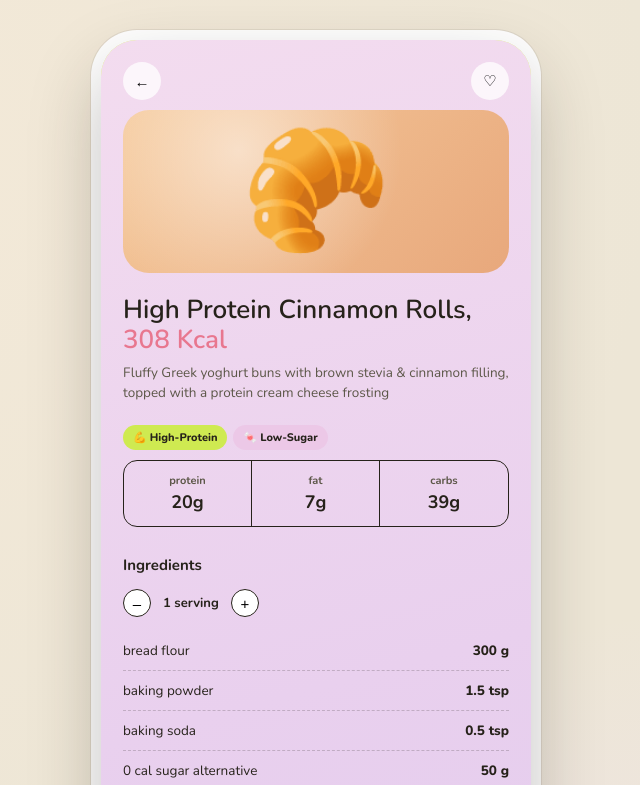
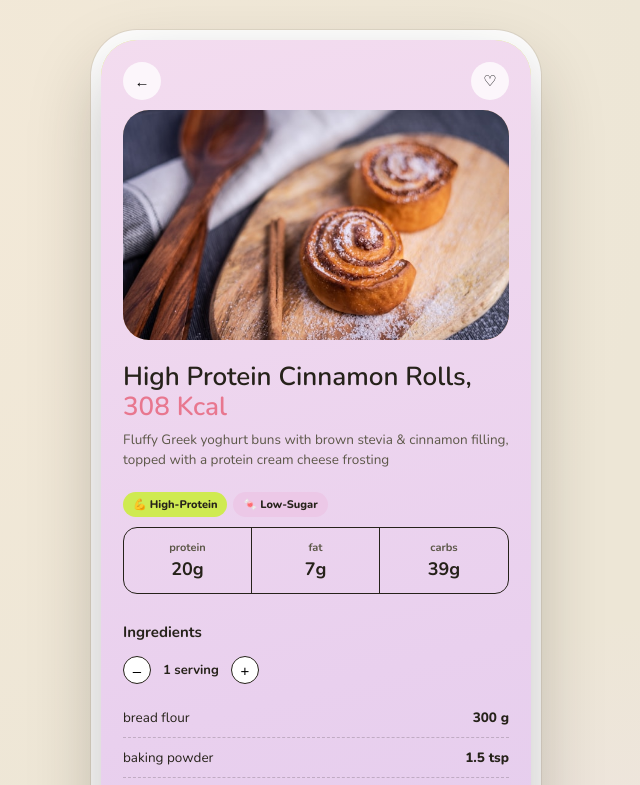
Before and after one commit to wiktoria-n/wicky-eats, a plain HTML site: page index.html in a window 1280 px wide. Both pictures are taken after a click on the element 640 px from the left and 577 px from the top of the page. Shown: the top 785 px of the page, without its empty margins (324-964 px from the left). Drawn offline with nearby package versions, Linux system fonts and the light colour scheme.

Commit message:
Update recipes UI with images, ingredient sections, and card tweaks
- Add lemon tiramisu and cinnamon rolls photos to cards and detail views
- Split Big Mac Burger Bowl ingredients into Main and Sauce sections
- Remove seasoning ingredients; update beef to 2 Burger Patty's (5%)
- Remove carbs and fat from recipe card macro display
- Add UI design inspo link to README

Co-Authored-By: Claude Sonnet 4.6 <noreply@anthropic.com>

```diff
--- a/index.html
+++ b/index.html
@@ -122,6 +122,16 @@
     background:
       radial-gradient(circle at 30% 25%, rgba(255,255,255,0.55), transparent 50%),
       linear-gradient(135deg, var(--swatch-a,#DCEA7B), var(--swatch-b,#F5C99A));
+  }
+  .rcard-img{
+    position:absolute; inset:0;
+    width:100%; height:100%;
+    object-fit:cover;
+  }
+  .detail-img{
+    width:100%; height:100%;
+    object-fit:cover;
+    border-radius:26px;
   }
   .rcard-badge{
     position:absolute; top:14px; right:14px;
@@ -289,6 +299,15 @@
     border-bottom:1px dashed rgba(38,34,26,0.2);
   }
   .ingredients li .amt{ font-weight:800; white-space:nowrap; }
+  .ingredients li.ing-section-header{
+    font-size:11px; font-weight:800;
+    text-transform:uppercase; letter-spacing:0.07em;
+    color:var(--ink-soft);
+    border-bottom:none;
+    padding-top:16px; padding-bottom:2px;
+    display:block;
+  }
+  .ingredients li.ing-section-header:first-child{ padding-top:0; }
 
   .steps{ list-style:none; }
   .steps li{
@@ -396,23 +415,29 @@ const recipes = [
     time: "15 mins",
     baseServings: 1,
     macros: { kcal: 450, protein: 45, carbs: 12, fat: 22 },
-    ingredients: [
-      { amount: 200, unit: "g", name: "lean beef mince (5% fat)" },
-      { amount: 0.5, unit: "tsp", name: "garlic powder" },
-      { amount: 0.5, unit: "tsp", name: "onion powder" },
-      { amount: 0.5, unit: "tsp", name: "smoked paprika" },
-      { amount: 1, unit: "pinch", name: "salt & pepper" },
+    ingredientSections: [
+      {
+        label: "Main",
+        items: [
+          { amount: 2, unit: null, name: "Burger Patty's (5%)" },
           { amount: 2, unit: "large", name: "lettuce leaves, shredded" },
           { amount: 1, unit: "medium", name: "tomato, diced" },
           { amount: 4, unit: "slices", name: "pickles" },
           { amount: 0.25, unit: "small", name: "white onion, finely diced" },
           { amount: 1, unit: "slice", name: "reduced-fat cheddar" },
+          { amount: 1, unit: "pinch", name: "sesame seeds (optional, for garnish)" }
+        ]
+      },
+      {
+        label: "Sauce",
+        items: [
           { amount: 3, unit: "tbsp", name: "0% Greek yoghurt (sauce base)" },
           { amount: 1, unit: "tsp", name: "American mustard" },
           { amount: 1, unit: "tsp", name: "low-sugar ketchup" },
           { amount: 1, unit: "tsp", name: "pickle juice" },
-      { amount: 0.5, unit: "tsp", name: "white wine vinegar" },
-      { amount: 1, unit: "pinch", name: "sesame seeds (optional, for garnish)" }
+          { amount: 0.5, unit: "tsp", name: "white wine vinegar" }
+        ]
+      }
     ],
     steps: [
       "Mix Greek yoghurt, mustard, ketchup, pickle juice, vinegar, a pinch of garlic powder, and onion powder. Stir well and refrigerate while you cook.",
@@ -428,6 +453,7 @@ const recipes = [
   },
   {
     id: "cinnamon-rolls",
+    image: "cinammon-rolls.jpg",
     type: "dessert",
     title: "High Protein Cinnamon Rolls",
     subtitle: "Fluffy Greek yoghurt buns with brown stevia & cinnamon filling, topped with a protein cream cheese frosting",
@@ -478,6 +504,8 @@ const recipes = [
   },
   {
     id: "lemon-tiramisu",
+    image: "lemon-tiramisu.jpg",
+    imagePosition: "bottom",
     type: "dessert",
     title: "Lemon Tiramisu",
     subtitle: "Bright, creamy, no-bake lemon dessert layered with skyr and lemon curd",
@@ -565,9 +593,9 @@ function renderList(){
 
   recipeList.innerHTML = list.map(r => `
     <div class="rcard" data-id="${r.id}" style="--swatch-a:${r.swatchA}; --swatch-b:${r.swatchB};">
-      <div class="rcard-photo">
+      <div class="rcard-photo" style="--swatch-a:${r.swatchA}; --swatch-b:${r.swatchB};">
         <span class="rcard-badge">${r.badge.icon} ${r.badge.label}</span>
-        ${r.emoji}
+        ${r.image ? `<img class="rcard-img" src="${r.image}" alt="${r.title}" style="object-position:${r.imagePosition || 'center'}">` : r.emoji}
       </div>
       <div class="rcard-body">
         <div class="rcard-title">${r.title}</div>
@@ -581,8 +609,6 @@ function renderList(){
         <div class="card-macro-row">
           <div><b>${r.macros.kcal}</b><span>kcal</span></div>
           <div><b>${r.macros.protein}g</b><span>protein</span></div>
-          <div><b>${r.macros.carbs}g</b><span>carbs</span></div>
-          <div><b>${r.macros.fat}g</b><span>fat</span></div>
         </div>
       </div>
     </div>
@@ -660,7 +686,9 @@ function renderDetail(r){
       <button class="round-btn" onclick="closeDetail()">←</button>
       <button class="round-btn ${liked ? 'liked' : ''}" onclick="toggleLike('${r.id}')">${liked ? '♥' : '♡'}</button>
     </div>
-    <div class="detail-photo" style="--swatch-a:${r.swatchA}; --swatch-b:${r.swatchB};">${r.emoji}</div>
+    <div class="detail-photo" style="--swatch-a:${r.swatchA}; --swatch-b:${r.swatchB};">
+      ${r.image ? `<img class="detail-img" src="${r.image}" alt="${r.title}" style="object-position:${r.imagePosition || 'center'}">` : r.emoji}
+    </div>
     <div class="detail-body">
       <div class="detail-title">${r.title}, <span class="kcal">${r.macros.kcal} Kcal</span></div>
       <div class="detail-sub">${r.subtitle}</div>
@@ -681,11 +709,21 @@ function renderDetail(r){
         <button class="stepper-btn" onclick="adjustServings('${r.id}', 1)">+</button>
       </div>
       <ul class="ingredients">
-        ${r.ingredients.map(ing => {
+        ${r.ingredientSections
+          ? r.ingredientSections.map(sec => `
+              <li class="ing-section-header">${sec.label}</li>
+              ${sec.items.map(ing => {
                 const scaled = scaleAmount(ing.amount, r.baseServings, servings);
                 const amtStr = ing.unit ? `${scaled} ${ing.unit}` : `${scaled}`;
                 return `<li><span>${ing.name}</span><span class="amt">${amtStr}</span></li>`;
               }).join('')}
+            `).join('')
+          : r.ingredients.map(ing => {
+              const scaled = scaleAmount(ing.amount, r.baseServings, servings);
+              const amtStr = ing.unit ? `${scaled} ${ing.unit}` : `${scaled}`;
+              return `<li><span>${ing.name}</span><span class="amt">${amtStr}</span></li>`;
+            }).join('')
+        }
       </ul>
 
       <div class="section-label">Instructions</div>
```
Also changed, not shown: README.md, cinammon-rolls.jpg (added), lemon-tiramisu.jpg (added). Lines whose indentation alone changed are shown as unchanged.
